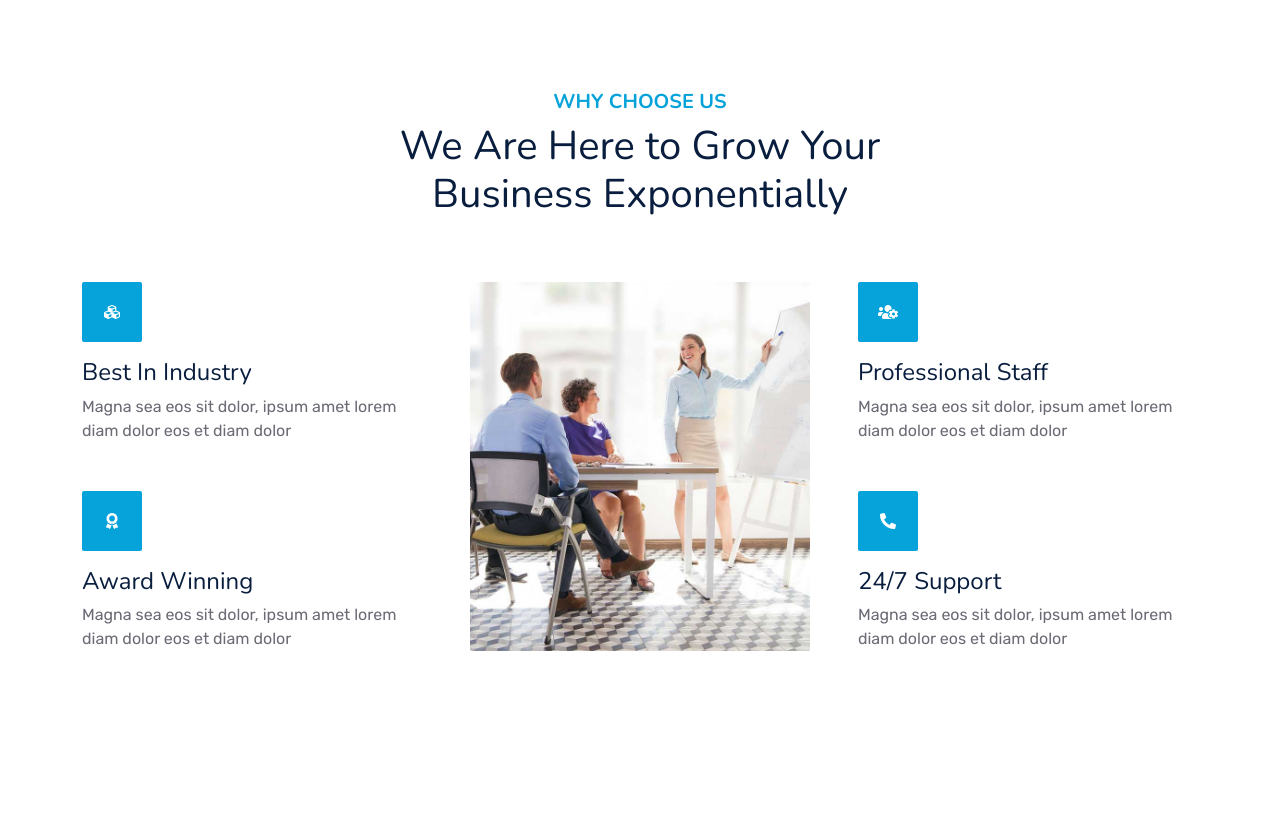
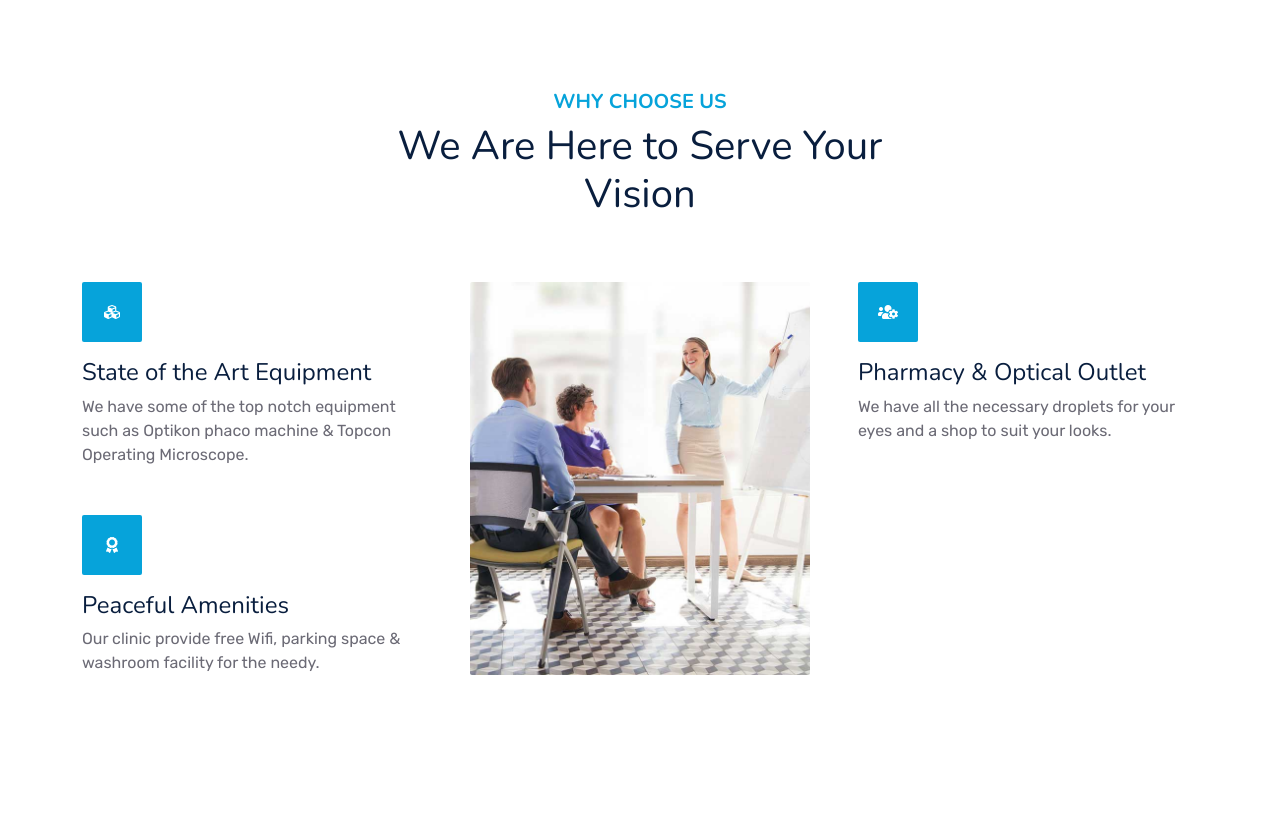
Before and after one commit to Skyz03/Startup-1, a website: page pages/index.html in a window 1280 px wide. Shown: the part 1800-2640 px from the top of the page. Drawn offline with nearby package versions, Linux system fonts and the light colour scheme; files that its build step writes are made by us from their sources.

Commit message:
feat: why choose us content added

```diff
--- a/pages/index.html
+++ b/pages/index.html
@@ -170,7 +170,7 @@
     <div class="container py-5">
         <div class="section-title text-center position-relative pb-3 mb-5 mx-auto" style="max-width: 600px;">
             <h5 class="fw-bold text-primary text-uppercase">Why Choose Us</h5>
-            <h1 class="mb-0">We Are Here to Grow Your Business Exponentially</h1>
+            <h1 class="mb-0">We Are Here to Serve Your Vision</h1>
         </div>
         <div class="row g-5">
             <div class="col-lg-4">
@@ -180,16 +180,18 @@
                             style="width: 60px; height: 60px;">
                             <i class="fa fa-cubes text-white"></i>
                         </div>
-                        <h4>Best In Industry</h4>
-                        <p class="mb-0">Magna sea eos sit dolor, ipsum amet lorem diam dolor eos et diam dolor</p>
+                        <h4>State of the Art Equipment</h4>
+                        <p class="mb-0">We have some of the top notch equipment such as Optikon phaco machine & Topcon
+                            Operating Microscope.</p>
                     </div>
                     <div class="col-12 wow zoomIn" data-wow-delay="0.6s">
                         <div class="bg-primary rounded d-flex align-items-center justify-content-center mb-3"
                             style="width: 60px; height: 60px;">
                             <i class="fa fa-award text-white"></i>
                         </div>
-                        <h4>Award Winning</h4>
-                        <p class="mb-0">Magna sea eos sit dolor, ipsum amet lorem diam dolor eos et diam dolor</p>
+                        <h4>Peaceful Amenities</h4>
+                        <p class="mb-0">Our clinic provide free Wifi, parking space & washroom facility for the needy.
+                        </p>
                     </div>
                 </div>
             </div>
@@ -206,17 +208,18 @@
                             style="width: 60px; height: 60px;">
                             <i class="fa fa-users-cog text-white"></i>
                         </div>
-                        <h4>Professional Staff</h4>
-                        <p class="mb-0">Magna sea eos sit dolor, ipsum amet lorem diam dolor eos et diam dolor</p>
+                        <h4>Pharmacy & Optical Outlet</h4>
+                        <p class="mb-0">We have all the necessary droplets for your eyes and a shop to suit your looks.
+                        </p>
                     </div>
-                    <div class="col-12 wow zoomIn" data-wow-delay="0.8s">
+                    <!-- <div class="col-12 wow zoomIn" data-wow-delay="0.8s">
                         <div class="bg-primary rounded d-flex align-items-center justify-content-center mb-3"
                             style="width: 60px; height: 60px;">
                             <i class="fa fa-phone-alt text-white"></i>
                         </div>
-                        <h4>24/7 Support</h4>
+                        <h4>Parking & Free Wifi</h4>
                         <p class="mb-0">Magna sea eos sit dolor, ipsum amet lorem diam dolor eos et diam dolor</p>
-                    </div>
+                    </div> -->
                 </div>
             </div>
         </div>
```
